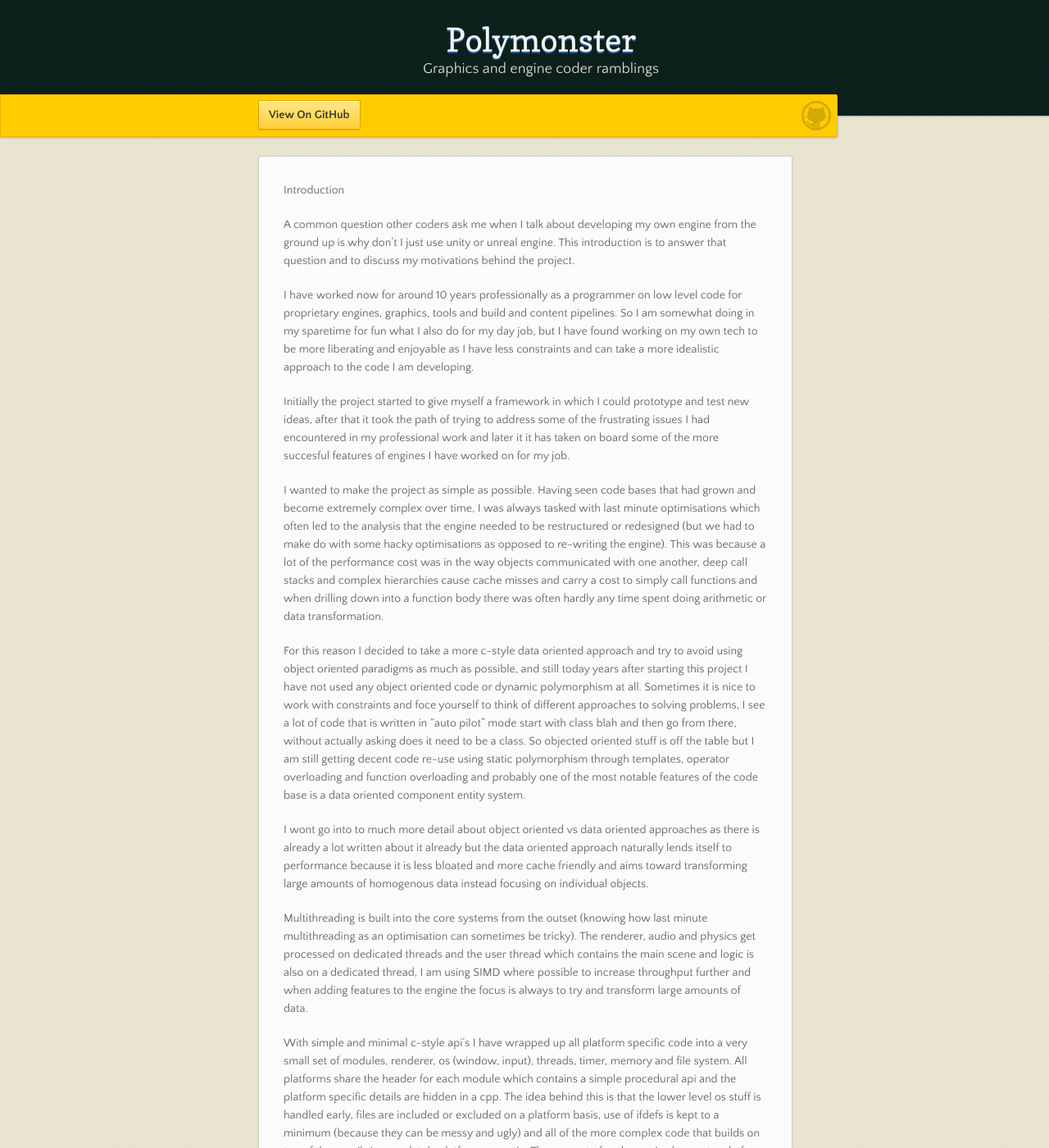
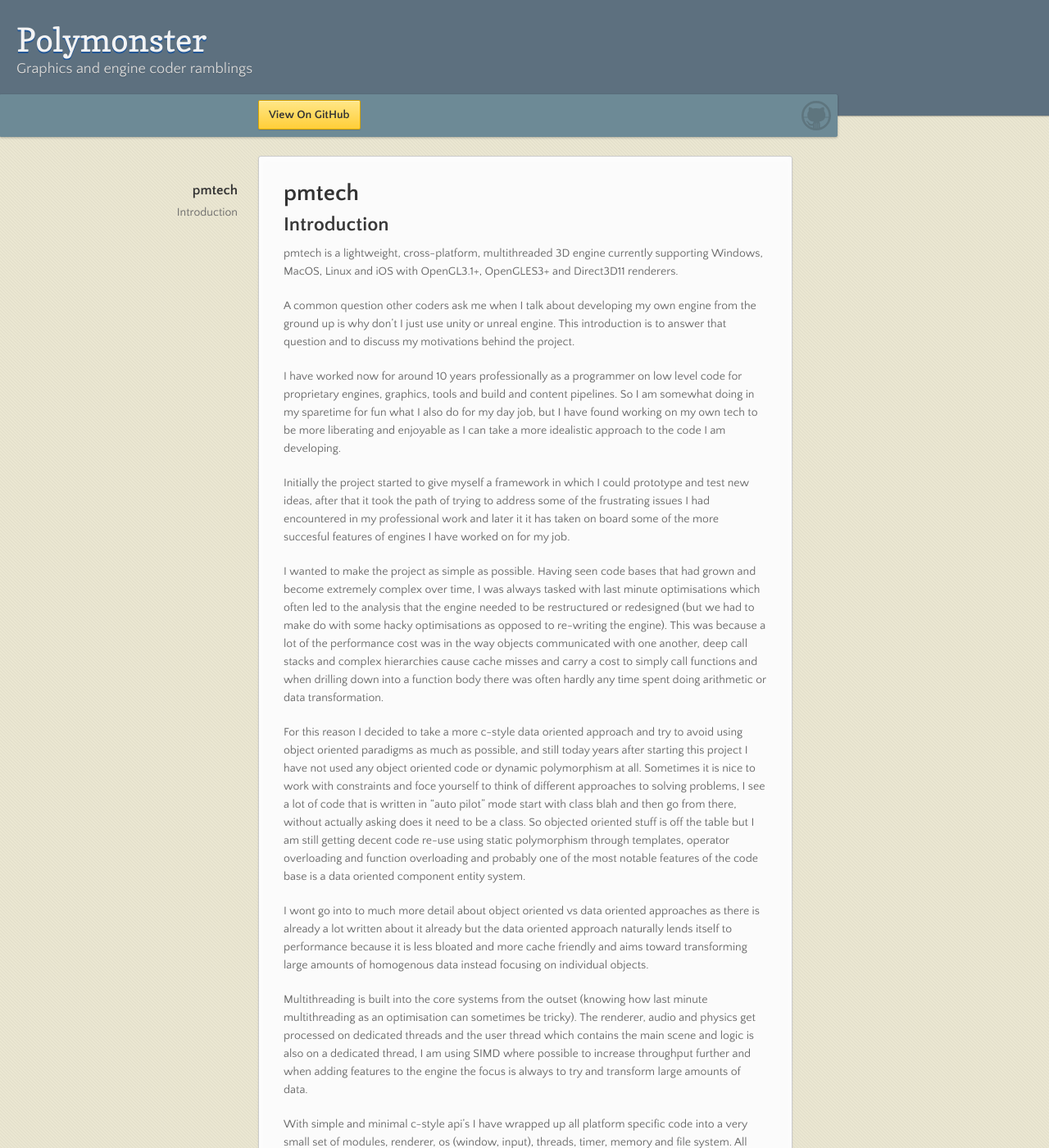
Before and after one commit to polymonster/polymonster.github.io, a Jekyll site: the page built from index.md, in a window 1280 px wide and 1400 px high. Shown: the whole window at 82% size. Built offline with Jekyll 4.4.1, drawn with Linux system fonts in a browser that asks for light colours; our own code applies the rules of GitHub Pages for plain Markdown files.

Commit message:
formatting and adjustments

```diff
--- a/_layouts/default.html
+++ b/_layouts/default.html
@@ -29,8 +29,8 @@
           <div class="downloads">
             <span>Downloads:</span>
             <ul>
-              <li><a href="{{ site.github.zip_url }}" class="button">ZIP</a></li>
-              <li><a href="{{ site.github.tar_url }}" class="button">TAR</a></li>
+              <li><a href="{{ site.github.repository_url }}" class="button">ZIP</a></li>
+              <li><a href="{{ site.github.repository_url }}" class="button">TAR</a></li>
             </ul>
           </div>
         {% endif %}
--- a/_sass/jekyll-theme-leap-day.scss
+++ b/_sass/jekyll-theme-leap-day.scss
@@ -155,8 +155,8 @@ header {
   left:0;
   right:0;
   width: 100%;
-  text-align: center;
-  background: url(../images/background.png) #4276b6;
+  text-align: left;
+  background: #5D707F;
   box-shadow: 1px 0px 2px rgba(0,0,0,.75);
   z-index:99;
   -webkit-font-smoothing:antialiased;
@@ -190,8 +190,8 @@ header {
   margin-right:-382px;
   position: fixed;
   top: 115px;
-  background: #ffcc00;
-  border: 1px solid #f0b500;
+  background: #6D8A96;
+  border: 1px solid #6D8A96;
   box-shadow: 0px 1px 3px rgba(0,0,0,.25);
   border-radius: 0px 2px 2px 0px;
   padding-right: 10px;
@@ -201,7 +201,7 @@ header {
     background: linear-gradient(rgb(255, 231, 136), rgb(255, 206, 56));
     border-radius: 2px;
     box-shadow: inset 0px 1px 0px rgba(255,255,255,.4), 0px 1px 1px rgba(0,0,0,.1);
-    background-color: #FFE788;
+    background-color: #66CED6;
     margin-left: 5px;
     padding: 10px 12px;
     margin-top: 6px;
--- a/index.md
+++ b/index.md
@@ -1,19 +1,74 @@
-Introduction
+# pmtech
 
-A common question other coders ask me when I talk about developing my own engine from the ground up is why don't I just use unity or unreal engine. This introduction is to answer that question and to discuss my motivations behind the project.
+## Introduction
 
-I have worked now for around 10 years professionally as a programmer on low level code for proprietary engines, graphics, tools and build and content pipelines. So I am somewhat doing in my sparetime for fun what I also do for my day job, but I have found working on my own tech to be more liberating and enjoyable as I have less constraints and can take a more idealistic approach to the code I am developing.
+pmtech is a lightweight, cross-platform, multithreaded 3D engine currently
+supporting Windows, MacOS, Linux and iOS with OpenGL3.1+, OpenGLES3+ and
+Direct3D11 renderers.
 
-Initially the project started to give myself a framework in which I could prototype and test new ideas, after that it took the path of trying to address some of the frustrating issues I had encountered in my professional work and later it it has taken on board some of the more succesful features of engines I have worked on for my job.
+A common question other coders ask me when I talk about developing my own engine
+from the ground up is why don't I just use unity or unreal engine. This
+introduction is to answer that question and to discuss my motivations behind the
+project.
 
-I wanted to make the project as simple as possible. Having seen code bases that had grown and become extremely complex over time, I was always tasked with last minute optimisations which often led to the analysis that the engine needed to be restructured or redesigned (but we had to make do with some hacky optimisations as opposed to re-writing the engine). This was because a lot of the performance cost was in the way objects communicated with one another, deep call stacks and complex hierarchies cause cache misses and carry a cost to simply call functions and when drilling down into a function body there was often hardly any time spent doing arithmetic or data transformation.
+I have worked now for around 10 years professionally as a programmer on low
+level code for proprietary engines, graphics, tools and build and content
+pipelines. So I am somewhat doing in my sparetime for fun what I also do for my
+day job, but I have found working on my own tech to be more liberating and
+enjoyable as I can take a more idealistic approach to the code I am developing.
 
-For this reason I decided to take a more c-style data oriented approach and try to avoid using object oriented paradigms as much as possible, and still today years after starting this project I have not used any object oriented code or dynamic polymorphism at all. Sometimes it is nice to work with constraints and foce yourself to think of different approaches to solving problems, I see a lot of code that is written in "auto pilot" mode start with class blah and then go from there, without actually asking does it need to be a class. So objected oriented stuff is off the table but I am still getting decent code re-use using static polymorphism through templates, operator overloading and function overloading and probably one of the most notable features of the code base is a data oriented component entity system.
+Initially the project started to give myself a framework in which I could
+prototype and test new ideas, after that it took the path of trying to address
+some of the frustrating issues I had encountered in my professional work and
+later it it has taken on board some of the more succesful features of engines I
+have worked on for my job.
 
-I wont go into to much more detail about object oriented vs data oriented approaches as there is already a lot written about it already but the data oriented approach naturally lends itself to performance because it is less bloated and more cache friendly and aims toward transforming large amounts of homogenous data instead focusing on individual objects.
+I wanted to make the project as simple as possible. Having seen code bases that
+had grown and become extremely complex over time, I was always tasked with last
+minute optimisations which often led to the analysis that the engine needed to
+be restructured or redesigned (but we had to make do with some hacky
+optimisations as opposed to re-writing the engine). This was because a lot of
+the performance cost was in the way objects communicated with one another, deep
+call stacks and complex hierarchies cause cache misses and carry a cost to
+simply call functions and when drilling down into a function body there was
+often hardly any time spent doing arithmetic or data transformation.
 
-Multithreading is built into the core systems from the outset (knowing how last minute multithreading as an optimisation can sometimes be tricky). The renderer, audio and physics get processed on dedicated threads and the user thread which contains the main scene and logic is also on a dedicated thread, I am using SIMD where possible to increase throughput further and when adding features to the engine the focus is always to try and transform large amounts of data.
+For this reason I decided to take a more c-style data oriented approach and try
+to avoid using object oriented paradigms as much as possible, and still today
+years after starting this project I have not used any object oriented code or
+dynamic polymorphism at all. Sometimes it is nice to work with constraints and
+foce yourself to think of different approaches to solving problems, I see a lot
+of code that is written in "auto pilot" mode start with class blah and then go
+from there, without actually asking does it need to be a class. So objected
+oriented stuff is off the table but I am still getting decent code re-use using
+static polymorphism through templates, operator overloading and function
+overloading and probably one of the most notable features of the code base is a
+data oriented component entity system.
 
-With simple and minimal c-style api's I have wrapped up all platform specific code into a very small set of modules, renderer, os (window, input), threads, timer, memory and file system. All platforms share the header for each module which contains a simple procedural api and the platform specific details are hidden in a cpp. The idea behind this is that the lower level os stuff is handled early, files are included or excluded on a platform basis, use of ifdefs is kept to a minimum (because they can be messy and ugly) and all of the more complex code that builds on top of these api's is completely platform agnostic. The amount of code required to port a platform is minimal and I am making use of posix of stdlib where applicable so there are even less platform specific files than there are platforms.
+I wont go into to much more detail about object oriented vs data oriented
+approaches as there is already a lot written about it already but the data
+oriented approach naturally lends itself to performance because it is less
+bloated and more cache friendly and aims toward transforming large amounts of
+homogenous data instead focusing on individual objects.
 
-So thats about it, simple minamilistic api's, data oriented and multithreaded code are the focus of this project.
+Multithreading is built into the core systems from the outset (knowing how last
+minute multithreading as an optimisation can sometimes be tricky). The renderer,
+audio and physics get processed on dedicated threads and the user thread which
+contains the main scene and logic is also on a dedicated thread, I am using SIMD
+where possible to increase throughput further and when adding features to the
+engine the focus is always to try and transform large amounts of data.
+
+With simple and minimal c-style api's I have wrapped up all platform specific
+code into a very small set of modules, renderer, os (window, input), threads,
+timer, memory and file system. All platforms share the header for each module
+which contains a simple procedural api and the platform specific details are
+hidden in a cpp. The idea behind this is that the lower level os stuff is
+handled early, files are included or excluded on a platform basis, use of ifdefs
+is kept to a minimum (because they can be messy and ugly) and all of the more
+complex code that builds on top of these api's is completely platform agnostic.
+The amount of code required to port a platform is minimal and I am making use of
+posix of stdlib where applicable so there are even less platform specific files
+than there are platforms.
+
+So thats about it, simple minamilistic api's, data oriented and multithreaded
+code are the focus of this project.
```
